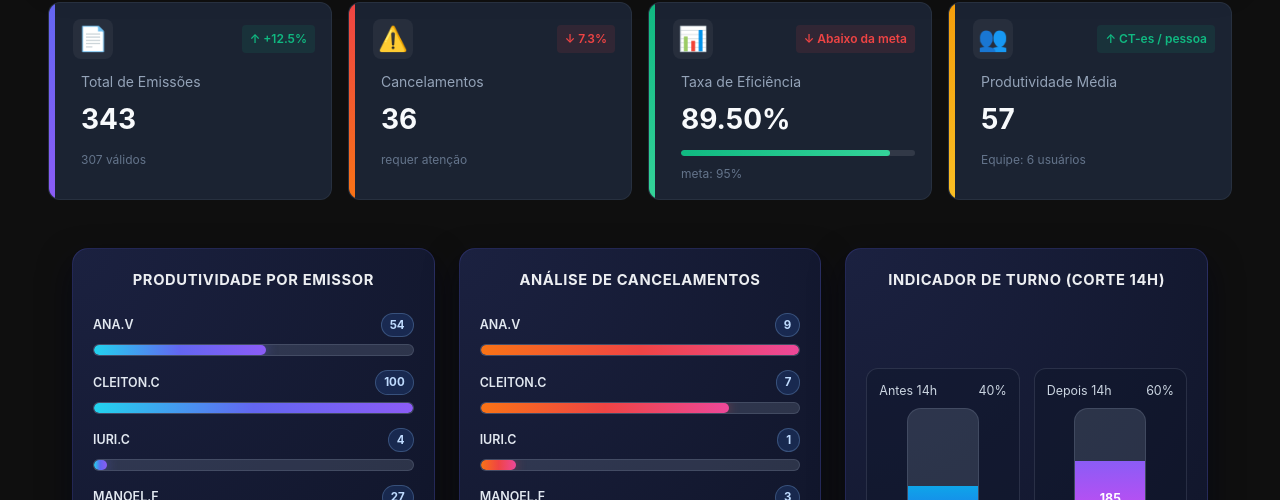
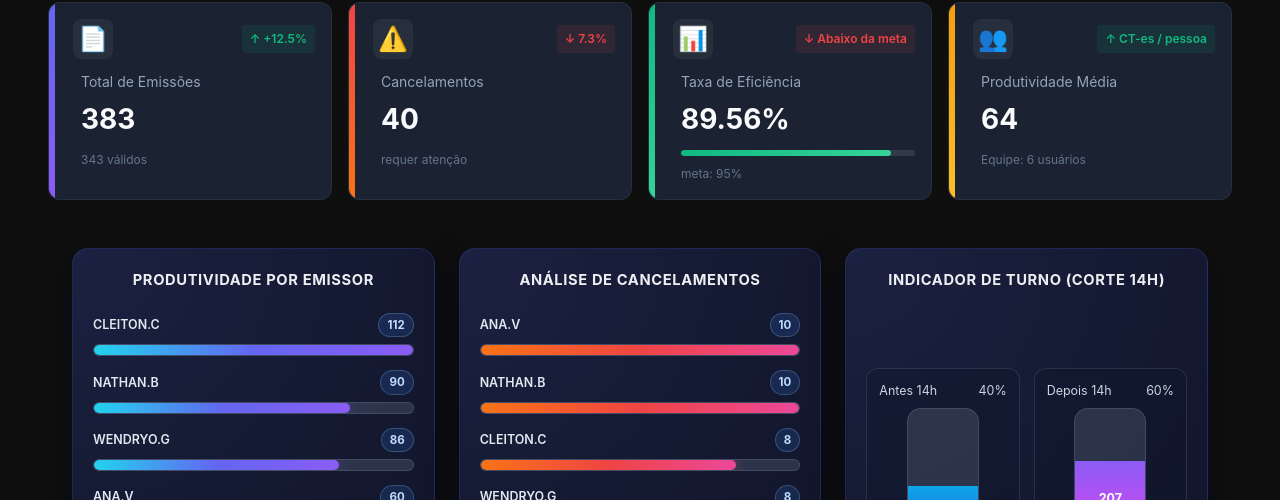
Before and after one commit to nathanbarretosilveira-dev/dash, a React (Vite) app: page / in a window 1280 px wide. Shown: the part 300-800 px from the top of the page. Built offline with nearby package versions, Linux system fonts and the light colour scheme.

Commit message:
Update dashboard.jsx

```diff
--- a/src/components/dashboard.jsx
+++ b/src/components/dashboard.jsx
@@ -4,6 +4,12 @@ import KPIs from './kpis';
 import Charts from './charts';
 import cteData from '../data/cte_data.json';
 import { getHoje, getSemana, somarPeriodo } from '../utils/dataRange.js';
+
+const normalizarData = (valor) => {
+  const [dia = '', mes = ''] = String(valor || '').trim().split('/');
+  if (!dia || !mes) return '';
+  return `${dia.padStart(2, '0')}/${mes.padStart(2, '0')}`;
+};
 
 const Dashboard = () => {
   const [activeFilter, setActiveFilter] = useState('todos');
@@ -12,86 +18,114 @@ const Dashboard = () => {
   const rawData = cteData ?? {};
 
   const filteredData = useMemo(() => {
+    const termoUsuario = userFilter.trim().toLowerCase();
     let diasFiltrados = rawData.dados_por_dia || [];
 
     if (activeFilter === 'hoje') diasFiltrados = getHoje(diasFiltrados);
     if (activeFilter === 'semana') diasFiltrados = getSemana(diasFiltrados);
 
     const periodo = somarPeriodo(diasFiltrados);
-    const totalOriginal = rawData.resumo?.total_emissoes || 1;
-    const fatorPeriodo = periodo.emissoes / totalOriginal;
+    const datasPeriodo = new Set(diasFiltrados.map((dia) => normalizarData(dia.data)));
 
-    // 1. Filtramos e escalamos os usuários
-    const usuariosFiltrados = (rawData.emissoes_por_usuario || [])
-      .filter(u => u.nome.toLowerCase().includes(userFilter.toLowerCase()))
-      .map(u => ({
-        ...u,
-        emissoes: Math.round(u.emissoes * fatorPeriodo)
-      }));
+    const dadosUsuariosPorDia = rawData.emissoes_por_usuario_por_dia || [];
+    const agregadosPorUsuario = new Map();
 
-    const cancelamentosUsuarios = (rawData.cancelamentos_por_usuario || [])
-      .filter(u => u.nome.toLowerCase().includes(userFilter.toLowerCase()))
-      .map(u => ({
-        ...u,
-        total: Math.round(u.total * fatorPeriodo)
-      }));
+    dadosUsuariosPorDia.forEach((dia) => {
+      const dataNormalizada = normalizarData(dia.data);
+      const considerarData = activeFilter === 'todos' || datasPeriodo.has(dataNormalizada);
+      if (!considerarData) return;
 
-    // 2. Recalculamos os totais baseados no filtro
+      (dia.usuarios || []).forEach((usuario) => {
+        const nome = usuario.nome || '';
+        if (termoUsuario && !nome.toLowerCase().includes(termoUsuario)) return;
+
+        if (!agregadosPorUsuario.has(nome)) {
+          agregadosPorUsuario.set(nome, { nome, emissoes: 0, total: 0 });
+        }
+
+        const atual = agregadosPorUsuario.get(nome);
+        atual.emissoes += Number(usuario.emissoes) || 0;
+        atual.total += Number(usuario.cancelamentos) || 0;
+      });
+    });
+
+    let usuariosFiltrados = Array.from(agregadosPorUsuario.values())
+      .map((usuario) => ({ nome: usuario.nome, emissoes: usuario.emissoes }))
+      .sort((a, b) => b.emissoes - a.emissoes);
+
+    let cancelamentosUsuarios = Array.from(agregadosPorUsuario.values())
+      .map((usuario) => ({ nome: usuario.nome, total: usuario.total }))
+      .sort((a, b) => b.total - a.total);
+
+    const temAgregadoPorDia = dadosUsuariosPorDia.length > 0;
+
+    if (!temAgregadoPorDia || activeFilter === 'todos') {
+      usuariosFiltrados = (rawData.emissoes_por_usuario || [])
+        .filter((u) => u.nome.toLowerCase().includes(termoUsuario))
+        .map((u) => ({ ...u }))
+        .sort((a, b) => b.emissoes - a.emissoes);
+
+      cancelamentosUsuarios = (rawData.cancelamentos_por_usuario || [])
+        .filter((u) => u.nome.toLowerCase().includes(termoUsuario))
+        .map((u) => ({ ...u }))
+        .sort((a, b) => b.total - a.total);
+    }
+
     const totalEmissoesFiltradas = usuariosFiltrados.reduce((acc, curr) => acc + curr.emissoes, 0);
     const totalCancelamentosFiltrados = cancelamentosUsuarios.reduce((acc, curr) => acc + curr.total, 0);
 
-    // 3. Calculamos a proporção do filtro de usuário
-    const proporcaoFiltroUsuario = userFilter
-      ? totalEmissoesFiltradas / (periodo.emissoes || 1)
-      : 1;
+    const totalBasePeriodo = activeFilter === 'todos'
+      ? rawData.resumo?.total_emissoes || totalEmissoesFiltradas
+      : periodo.emissoes;
 
-    // 4. Escalamos o Turno
+    const totalBaseCancelamentos = activeFilter === 'todos'
+      ? rawData.resumo?.total_cancelamentos || totalCancelamentosFiltrados
+      : periodo.cancelamentos;
+
+    const totalEmissoes = termoUsuario ? totalEmissoesFiltradas : totalBasePeriodo;
+    const totalCancelamentos = termoUsuario ? totalCancelamentosFiltrados : totalBaseCancelamentos;
+
+    const fatorPeriodo = (rawData.resumo?.total_emissoes || 0) > 0
+      ? totalEmissoes / (rawData.resumo?.total_emissoes || 1)
+      : 0;
+
     const turno = {
-      antes_14h: Math.round(
-        (rawData.emissoes_por_turno?.antes_14h || 0) * fatorPeriodo * proporcaoFiltroUsuario
-      ),
-      depois_14h: Math.round(
-        (rawData.emissoes_por_turno?.depois_14h || 0) * fatorPeriodo * proporcaoFiltroUsuario
-      )
+      antes_14h: Math.round((rawData.emissoes_por_turno?.antes_14h || 0) * fatorPeriodo),
+      depois_14h: Math.round((rawData.emissoes_por_turno?.depois_14h || 0) * fatorPeriodo)
     };
 
-    // 5. LÓGICA DA TIMELINE COM AJUSTE DE INTEGRIDADE
-    let timelineFiltrada = (rawData.timeline_operacao || []).map(item => ({
+    let timelineFiltrada = (rawData.timeline_operacao || []).map((item) => ({
       ...item,
-      valorEfetivo: Math.round((item.emissoes ?? item.volume ?? 0) * fatorPeriodo * proporcaoFiltroUsuario)
+      valorEfetivo: Math.round((item.emissoes ?? item.volume ?? 0) * fatorPeriodo)
     }));
 
-    // Validação Operacional: Garante que a soma da timeline bata com o KPI Total
     const somaTimeline = timelineFiltrada.reduce((acc, curr) => acc + curr.valorEfetivo, 0);
-
-    if (somaTimeline !== totalEmissoesFiltradas && totalEmissoesFiltradas > 0) {
-      const ajuste = totalEmissoesFiltradas / (somaTimeline || 1);
-      timelineFiltrada = timelineFiltrada.map(t => ({
+    if (somaTimeline !== totalEmissoes && totalEmissoes > 0) {
+      const ajuste = totalEmissoes / (somaTimeline || 1);
+      timelineFiltrada = timelineFiltrada.map((t) => ({
         ...t,
         valorEfetivo: Math.round(t.valorEfetivo * ajuste)
       }));
 
-      let novaSoma = timelineFiltrada.reduce((acc, curr) => acc + curr.valorEfetivo, 0);
-      let diferenca = totalEmissoesFiltradas - novaSoma;
-
-      if (diferenca !== 0) {
-        const maxIdx = timelineFiltrada.reduce((iMax, x, i, arr) => x.valorEfetivo > arr[iMax].valorEfetivo ? i : iMax, 0);
+      const novaSoma = timelineFiltrada.reduce((acc, curr) => acc + curr.valorEfetivo, 0);
+      const diferenca = totalEmissoes - novaSoma;
+      if (diferenca !== 0 && timelineFiltrada.length > 0) {
+        const maxIdx = timelineFiltrada.reduce(
+          (iMax, x, i, arr) => (x.valorEfetivo > arr[iMax].valorEfetivo ? i : iMax),
+          0
+        );
         timelineFiltrada[maxIdx].valorEfetivo += diferenca;
       }
     }
 
     return {
       resumo: {
-        total_emissoes: totalEmissoesFiltradas,
-        total_cancelamentos: totalCancelamentosFiltrados,
+        total_emissoes: totalEmissoes,
+        total_cancelamentos: totalCancelamentos,
         taxa_eficiencia:
-          totalEmissoesFiltradas > 0
-            ? ((totalEmissoesFiltradas - totalCancelamentosFiltrados) / totalEmissoesFiltradas) * 100
-            : 0,
+          totalEmissoes > 0 ? ((totalEmissoes - totalCancelamentos) / totalEmissoes) * 100 : 0,
         produtividade_media:
-          usuariosFiltrados.length > 0
-            ? Math.round(totalEmissoesFiltradas / usuariosFiltrados.length)
-            : 0
+          usuariosFiltrados.length > 0 ? Math.round(totalEmissoes / usuariosFiltrados.length) : 0
       },
       emissoes_por_usuario: usuariosFiltrados,
       cancelamentos_por_usuario: cancelamentosUsuarios,
```
